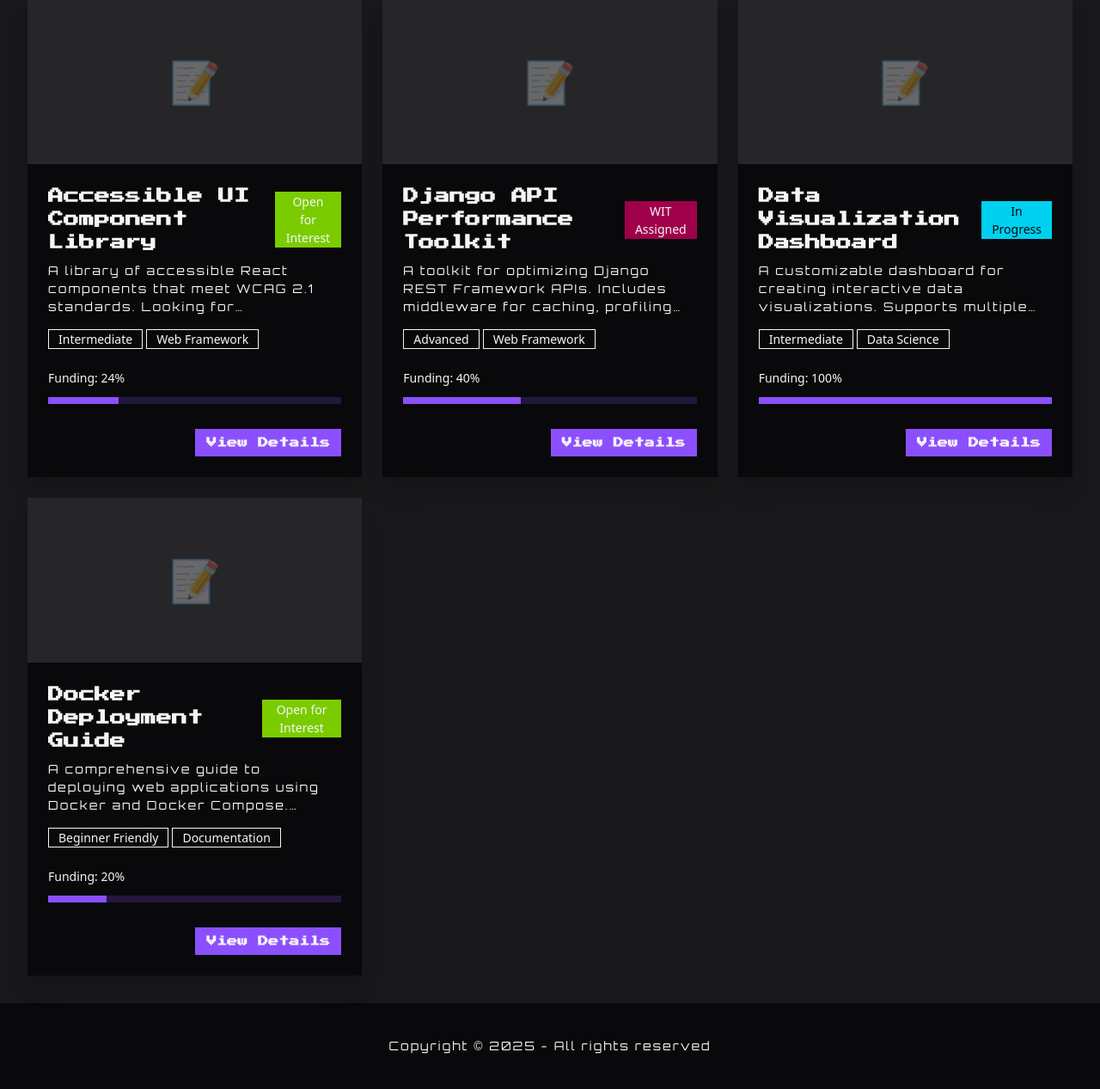
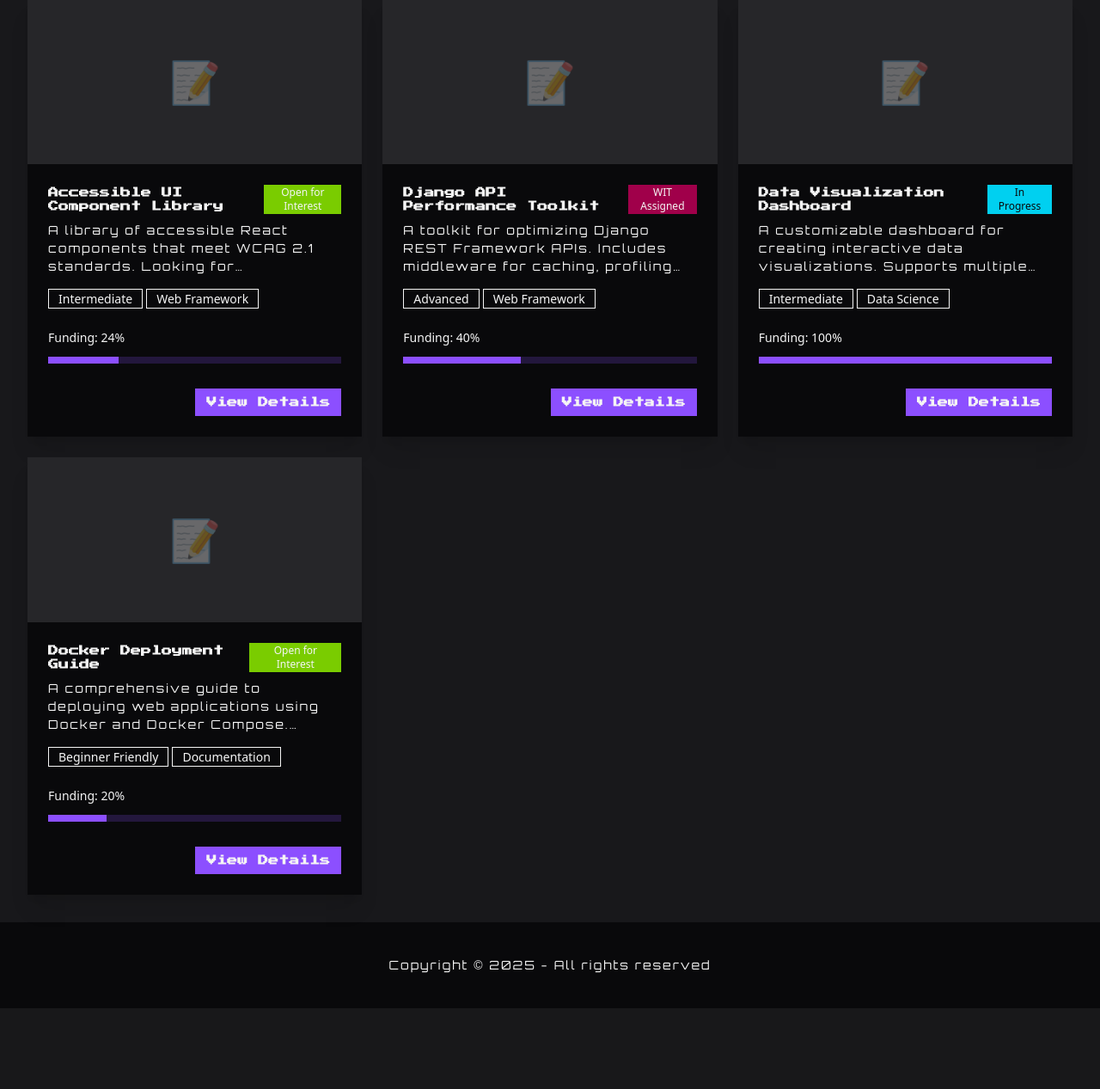
Before and after one commit to stephendawsondev/march-hackathon, a Django app: page /projects/ in a window 1280 px wide. Shown: the part 374-1641 px from the top of the page at 86% size. After the commit the page ends 1547 px from the top, so only its background shows below. Run offline with Django 4.2, Linux system fonts and the light colour scheme; data comes from the database, SQL or seed files in the repository; style sheets or scripts are compiled from the project's sources; parts of the project's set-up code (start-up, migrations or seed data) failed here and were passed over; some web fonts are replaced.

Commit message:
Add text-xs class to card title and card badge in product_list.html

```diff
--- a/os_project/templates/os_project/project_list.html
+++ b/os_project/templates/os_project/project_list.html
@@ -116,16 +116,16 @@
 
             <div class="card-body">
                 <div class="flex items-center justify-between">
-                    <h2 class="card-title">{{ project.title }}</h2>
+                    <h2 class="card-title text-xs">{{ project.title }}</h2>
 
                     {% if project.status == 'OPEN' %}
-                    <div class="badge badge-success">{{ project.get_status_display }}</div>
+                    <div class="badge badge-success text-xs">{{ project.get_status_display }}</div>
                     {% elif project.status == 'ASSIGNED' %}
-                    <div class="badge badge-warning">{{ project.get_status_display }}</div>
+                    <div class="badge badge-warning text-xs">{{ project.get_status_display }}</div>
                     {% elif project.status == 'IN_PROGRESS' %}
-                    <div class="badge badge-info">{{ project.get_status_display }}</div>
+                    <div class="badge badge-info text-xs">{{ project.get_status_display }}</div>
                     {% elif project.status == 'COMPLETED' %}
-                    <div class="badge badge-secondary">{{ project.get_status_display }}</div>
+                    <div class="badge badge-secondary text-xs">{{ project.get_status_display }}</div>
                     {% endif %}
                 </div>
 
```
